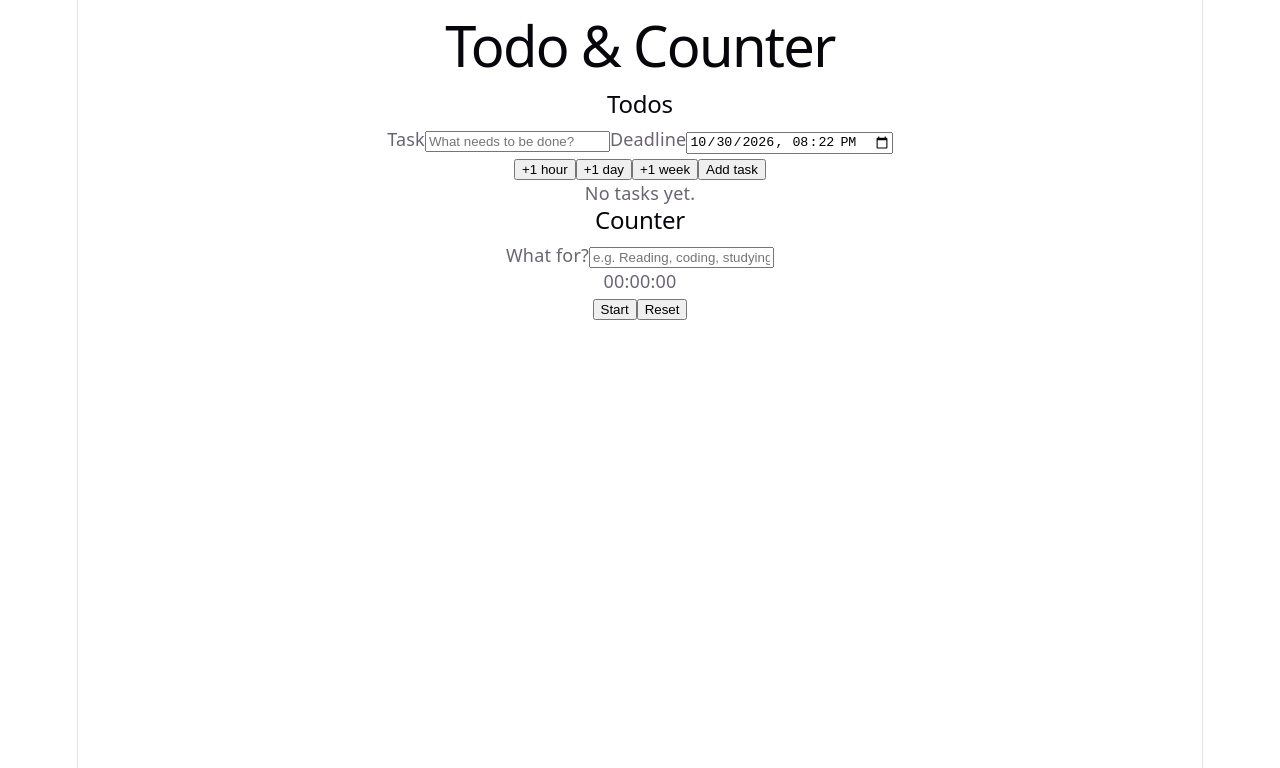
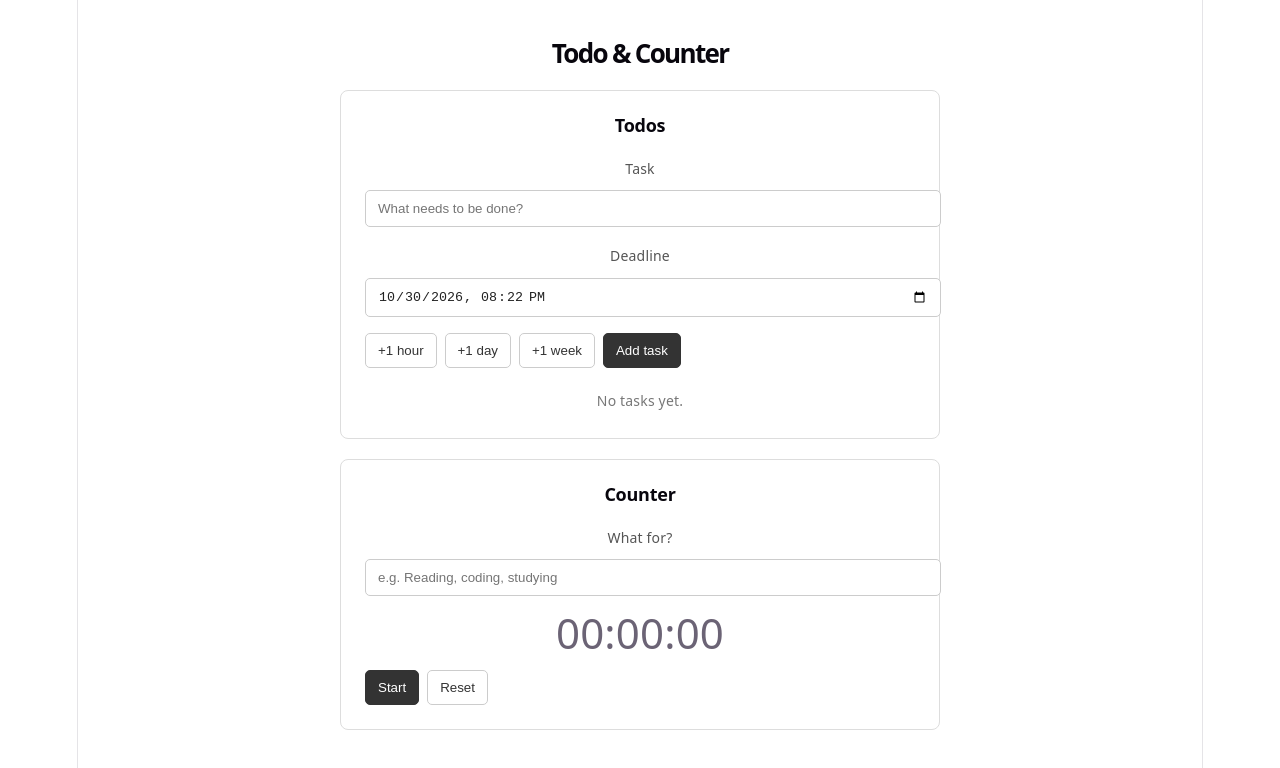
Before and after one commit to yashkelhe/Todo_Timer, a React (Vite) app: page / in a window 1280 px wide. Shown: the top 768 px of the page. Built offline with nearby package versions, Linux system fonts and the light colour scheme.

Commit message:
Update App.css

```diff
--- a/src/App.css
+++ b/src/App.css
@@ -1,184 +1,159 @@
-.counter {
-  font-size: 16px;
-  padding: 5px 10px;
+.app {
+  width: min(100% - 32px, 600px);
+  margin: 40px auto;
+}
+
+h1 {
+  margin: 0 0 24px;
+  font-size: 26px;
+  font-weight: 600;
+}
+
+h2 {
+  margin: 0 0 20px;
+  font-size: 18px;
+  font-weight: 600;
+}
+
+.panel {
+  padding: 24px;
+  margin-bottom: 20px;
+  border: 1px solid #ddd;
+  border-radius: 8px;
+  background: #fff;
+}
+
+.todo-form,
+label {
+  display: grid;
+  gap: 8px;
+}
+
+.todo-form {
+  gap: 16px;
+}
+
+label {
+  font-size: 14px;
+  color: #555;
+}
+
+input:not([type="checkbox"]) {
+  width: 100%;
+  min-width: 0;
+  padding: 10px 12px;
+  border: 1px solid #ccc;
   border-radius: 5px;
-  color: var(--accent);
-  background: var(--accent-bg);
-  border: 2px solid transparent;
-  transition: border-color 0.3s;
-  margin-bottom: 24px;
+  background: #fff;
+  color: #222;
+}
 
-  &:hover {
-    border-color: var(--accent-border);
+button {
+  padding: 9px 12px;
+  border: 1px solid #ccc;
+  border-radius: 5px;
+  background: #fff;
+  color: #333;
+  cursor: pointer;
+}
+
+button:hover {
+  background: #f2f2f2;
+}
+
+button.primary {
+  background: #333;
+  border-color: #333;
+  color: #fff;
+}
+
+button.primary:hover {
+  background: #444;
+}
+
+input:focus-visible,
+button:focus-visible {
+  outline: 2px solid #666;
+  outline-offset: 3px;
+}
+
+.actions {
+  display: flex;
+  flex-wrap: wrap;
+  gap: 8px;
+}
+
+.todo-list {
+  list-style: none;
+  padding: 0;
+  margin: 20px 0 0;
+}
+
+.todo-item {
+  display: flex;
+  align-items: center;
+  gap: 12px;
+  padding: 14px 0;
+  border-top: 1px solid #eee;
+}
+
+.todo-item input[type="checkbox"] {
+  width: 17px;
+  height: 17px;
+  margin: 0;
+  flex-shrink: 0;
+  accent-color: #444;
+  cursor: pointer;
+}
+
+.todo-content {
+  flex: 1;
+  min-width: 0;
+  overflow-wrap: anywhere;
+}
+
+.todo-content small {
+  display: block;
+  margin-top: 4px;
+  color: #777;
+  font-size: 12px;
+  font-variant-numeric: tabular-nums;
+}
+
+.completed {
+  text-decoration: line-through;
+  color: #888;
+}
+
+.delete {
+  padding: 6px 8px;
+  font-size: 12px;
+}
+
+.empty,
+.message {
+  margin: 20px 0 0;
+  color: #777;
+  font-size: 14px;
+}
+
+.message {
+  color: #a33524;
+}
+
+.counter-display {
+  margin: 24px 0;
+  font-size: clamp(30px, 8vw, 42px);
+  font-variant-numeric: tabular-nums;
+  overflow-wrap: anywhere;
+}
+
+@media (max-width: 480px) {
+  .app {
+    margin: 24px auto;
   }
-  &:focus-visible {
-    outline: 2px solid var(--accent);
-    outline-offset: 2px;
+
+  .panel {
+    padding: 18px;
   }
 }
-
-.hero {
-  position: relative;
-
-  .base,
-  .framework,
-  .vite {
-    inset-inline: 0;
-    margin: 0 auto;
-  }
-
-  .base {
-    width: 170px;
-    position: relative;
-    z-index: 0;
-  }
-
-  .framework,
-  .vite {
-    position: absolute;
-  }
-
-  .framework {
-    z-index: 1;
-    top: 34px;
-    height: 28px;
-    transform: perspective(2000px) rotateZ(300deg) rotateX(44deg) rotateY(39deg)
-      scale(1.4);
-  }
-
-  .vite {
-    z-index: 0;
-    top: 107px;
-    height: 26px;
-    width: auto;
-    transform: perspective(2000px) rotateZ(300deg) rotateX(40deg) rotateY(39deg)
-      scale(0.8);
-  }
-}
-
-#center {
-  display: flex;
-  flex-direction: column;
-  gap: 25px;
-  place-content: center;
-  place-items: center;
-  flex-grow: 1;
-
-  @media (max-width: 1024px) {
-    padding: 32px 20px 24px;
-    gap: 18px;
-  }
-}
-
-#next-steps {
-  display: flex;
-  border-top: 1px solid var(--border);
-  text-align: left;
-
-  & > div {
-    flex: 1 1 0;
-    padding: 32px;
-    @media (max-width: 1024px) {
-      padding: 24px 20px;
-    }
-  }
-
-  .icon {
-    margin-bottom: 16px;
-    width: 22px;
-    height: 22px;
-  }
-
-  @media (max-width: 1024px) {
-    flex-direction: column;
-    text-align: center;
-  }
-}
-
-#docs {
-  border-right: 1px solid var(--border);
-
-  @media (max-width: 1024px) {
-    border-right: none;
-    border-bottom: 1px solid var(--border);
-  }
-}
-
-#next-steps ul {
-  list-style: none;
-  padding: 0;
-  display: flex;
-  gap: 8px;
-  margin: 32px 0 0;
-
-  .logo {
-    height: 18px;
-  }
-
-  a {
-    color: var(--text-h);
-    font-size: 16px;
-    border-radius: 6px;
-    background: var(--social-bg);
-    display: flex;
-    padding: 6px 12px;
-    align-items: center;
-    gap: 8px;
-    text-decoration: none;
-    transition: box-shadow 0.3s;
-
-    &:hover {
-      box-shadow: var(--shadow);
-    }
-    .button-icon {
-      height: 18px;
-      width: 18px;
-    }
-  }
-
-  @media (max-width: 1024px) {
-    margin-top: 20px;
-    flex-wrap: wrap;
-    justify-content: center;
-
-    li {
-      flex: 1 1 calc(50% - 8px);
-    }
-
-    a {
-      width: 100%;
-      justify-content: center;
-      box-sizing: border-box;
-    }
-  }
-}
-
-#spacer {
-  height: 88px;
-  border-top: 1px solid var(--border);
-  @media (max-width: 1024px) {
-    height: 48px;
-  }
-}
-
-.ticks {
-  position: relative;
-  width: 100%;
-
-  &::before,
-  &::after {
-    content: '';
-    position: absolute;
-    top: -4.5px;
-    border: 5px solid transparent;
-  }
-
-  &::before {
-    left: 0;
-    border-left-color: var(--border);
-  }
-  &::after {
-    right: 0;
-    border-right-color: var(--border);
-  }
-}
```
